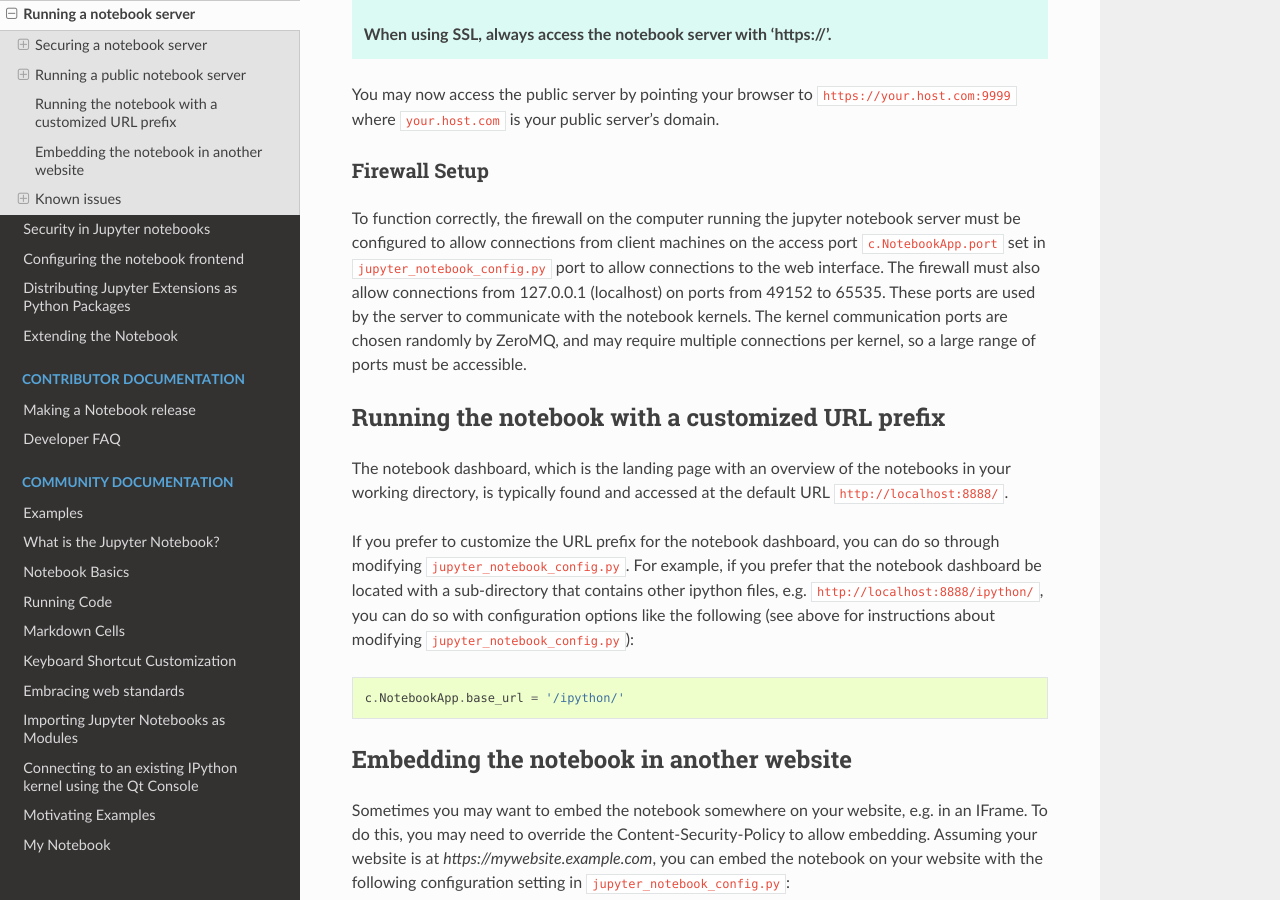
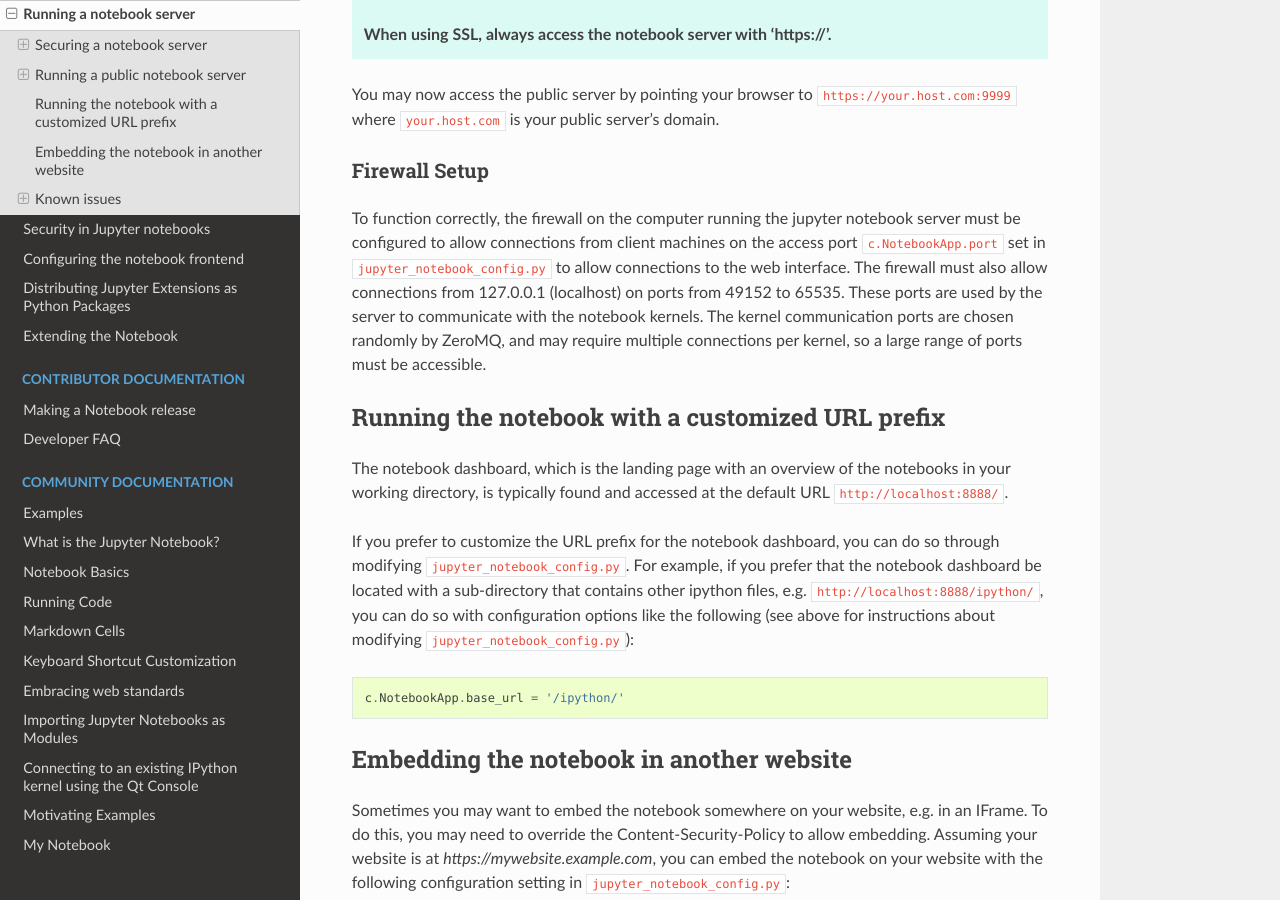
Before and after one commit to jupyter/nbclassic, a Sphinx documentation site: the page built from docs/source/public_server.rst, in a window 1280 px wide and 900 px high, scrolled down 4135 px. Built offline with Sphinx 7.4.7 and the Read the Docs theme 2.0.0, drawn with Linux system fonts in a browser that asks for light colours; pages that are not in the unit, such as notebooks, are missing from menus; some of the changed text lies outside the part shown.

Commit message:
Fix minor typos in notebook server docs

```diff
--- a/docs/source/public_server.rst
+++ b/docs/source/public_server.rst
@@ -220,7 +220,7 @@
 To function correctly, the firewall on the computer running the jupyter
 notebook server must be configured to allow connections from client
 machines on the access port ``c.NotebookApp.port`` set in
-:file:`jupyter_notebook_config.py` port to allow connections to the
+:file:`jupyter_notebook_config.py` to allow connections to the
 web interface.  The firewall must also allow connections from
 127.0.0.1 (localhost) on ports from 49152 to 65535.
 These ports are used by the server to communicate with the notebook kernels.
```
Also changed, not shown: other parts of docs/source/public_server.rst (+2 -2 lines).
